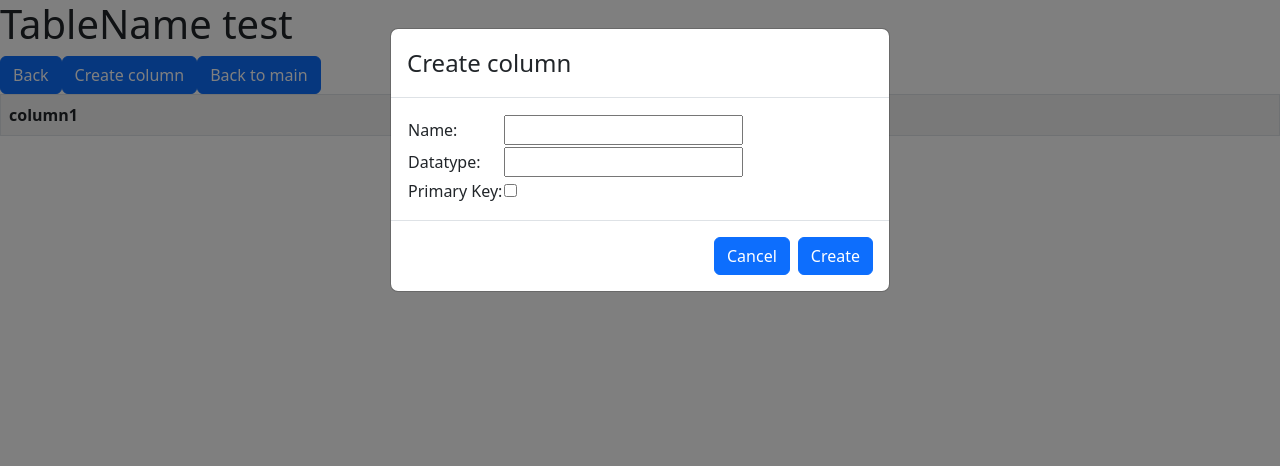
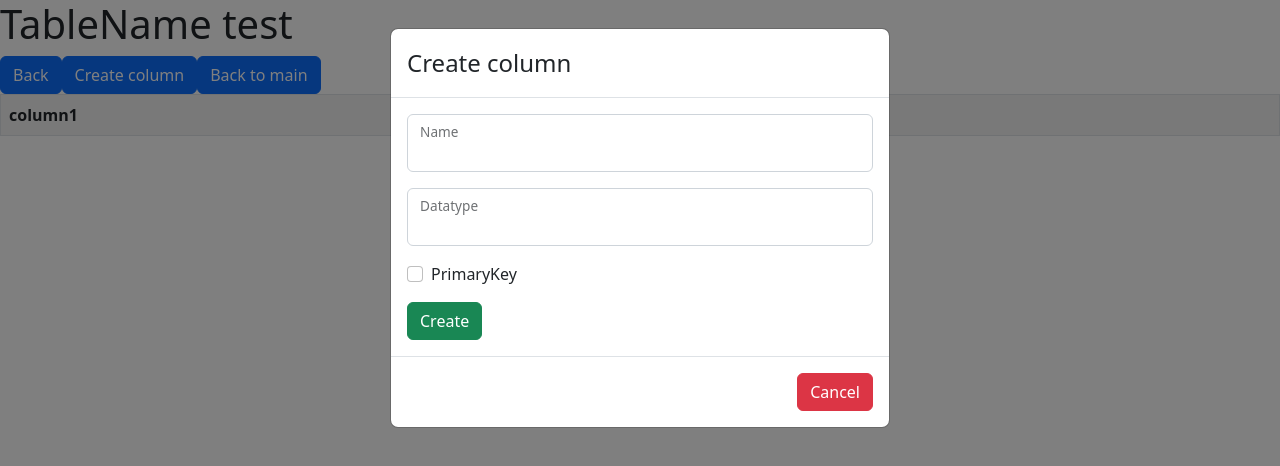
Before and after one commit to jagharloggatin/LowCodeDb-React-WebApp, a React (Create React App) app in the folder examen/: page /columns in a window 1280 px wide. Both pictures are taken after a click on the button "Create column". Shown: the top 466 px of the page. Built offline with nearby package versions, Linux system fonts and the light colour scheme.

Commit message:
Update modalColumnComponent WIP

```diff
--- a/examen/src/components/modalColumnComponent.tsx
+++ b/examen/src/components/modalColumnComponent.tsx
@@ -2,6 +2,7 @@ import Button from "react-bootstrap/Button";
 import Modal from "react-bootstrap/Modal";
 import {useState} from 'react';
 import { TableData } from "../types/TableData";
+import { FloatingLabel, Form } from "react-bootstrap";
 
 
 export type modalColumnProps = {
@@ -26,40 +27,32 @@ export default function ModalColumnComponent(props : modalColumnProps){
                     </Modal.Title>
                 </Modal.Header>
                 <Modal.Body>
-                 <table>
-                    <tbody>
-                        <tr>
-                            <td>Name:</td>
-                            <td>
-                                 <input type="text"
-                                        onChange={handleChange}/>
-                            </td>
-                        </tr>
-                        <tr>
-                            <td>Datatype:</td>
-                            <td>
-                                 <input type="text"
-                                        onChange={handleChange}/>
-                            </td>
-                        </tr>
-                        <tr>
-                            <td>Primary Key:</td>
-                            <td>
-                                 <input type="checkbox"
-                                        onChange={handleChange}/>
-                            </td>
-                        </tr>
-                    </tbody>
-                </table>
+                    <Form>
+                        <FloatingLabel controlId="floatingInput" label = "Name" className="mb-3">
+                            <Form.Control type = "text"/>
+                        </FloatingLabel>
+                        <FloatingLabel controlId="floatingInput" label = "Datatype" className="mb-3">
+                            <Form.Control type = "text"/>
+                        </FloatingLabel>
+                        <Form.Group className="mb-3">
+                            <Form.Check type = "checkbox">
+                                <Form.Check.Input type= "checkbox"/>
+                             <Form.Check.Label>
+                                PrimaryKey
+                            </Form.Check.Label>
+                            </Form.Check>
+                        </Form.Group>
+
+                        <Button type="submit" variant="success">
+                            Create
+                        </Button>
+                    </Form>
                 </Modal.Body>
                 <Modal.Footer>
-                     <Button onClick = {()=>{setShowModal(false)}}>
+                     <Button onClick = {()=>{setShowModal(false)}} variant="danger">
                         Cancel
                     </Button>
 
-                    <Button>
-                         Create
-                    </Button>
                 </Modal.Footer>
             </Modal>
         </div>
```
